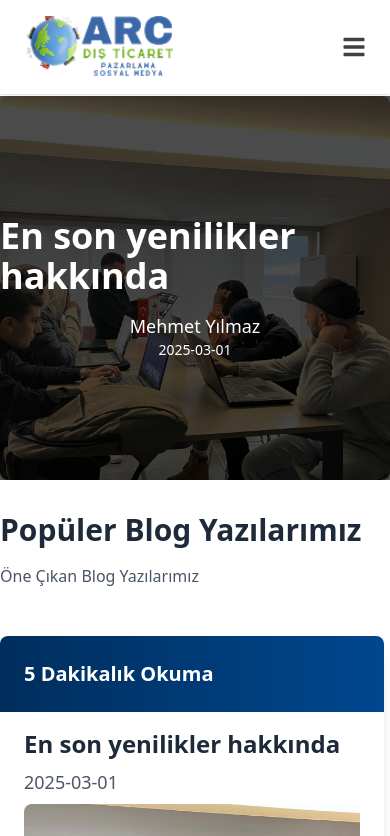
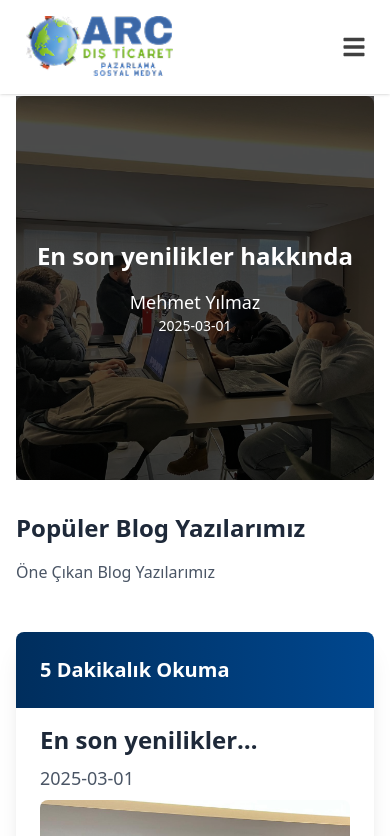
Before and after one commit to poyrazavsever/arc_foreign_trade, a Next.js app: page /blog in a window 390 px wide. Shown: the top 836 px of the page. Built offline with nearby package versions, Linux system fonts and the light colour scheme.

Commit message:
feat: added responsive to blog page

```diff
--- a/pages/blog/index.js
+++ b/pages/blog/index.js
@@ -122,11 +122,10 @@ const Blog = () => {
   };
 
   return (
-    <div className="w-full container mx-auto my-24">
+    <div className="w-full container mx-auto my-24 px-4">
 
       {/* En Son Yüklenen Post */}
       <div className="w-full h-96 relative mb-8">
-
         <img
           src={blogs[0]?.imageUrl}
           alt="Blog"
@@ -136,21 +135,20 @@ const Blog = () => {
         <div className="absolute inset-0 bg-black opacity-70"></div>
 
         <div className="absolute inset-0 flex flex-col justify-center items-center text-white">
-          <h2 className="text-4xl font-bold mb-4">{blogs[0]?.title}</h2>
+          <h2 className="text-2xl md:text-4xl font-bold mb-4">{blogs[0]?.title}</h2>
           <p className="text-lg">{blogs[0]?.author}</p>
           <p className="text-sm">{blogs[0]?.date}</p>
         </div>
-
       </div>
 
       {/* Popüler Postlar */}
       <div className="mb-24">
         <div className="text-left mb-12 flex flex-col items-start gap-4">
-          <h2 className="text-3xl font-bold text-gray-800">Popüler Blog Yazılarımız</h2>
+          <h2 className="text-2xl md:text-3xl font-bold text-gray-800">Popüler Blog Yazılarımız</h2>
           <p className="text-gray-600">Öne Çıkan Blog Yazılarımız</p>
         </div>
 
-        <div className="grid grid-cols-1 sm:grid-cols-2 lg:grid-cols-4 gap-6">
+        <div className="grid grid-cols-1 sm:grid-cols-2 lg:grid-cols-3 xl:grid-cols-4 gap-6">
           {popularPosts.map((post) => (
             <BlogCard
               key={post.id}
@@ -170,11 +168,11 @@ const Blog = () => {
       {/* Tüm Blog Postları ve Pagination */}
       <div>
         <div className="text-left mb-12 flex flex-col items-start gap-4">
-          <h2 className="text-3xl font-bold text-gray-800">Bütün Blog Yazılarımız</h2>
+          <h2 className="text-2xl md:text-3xl font-bold text-gray-800">Bütün Blog Yazılarımız</h2>
           <p className="text-gray-600">Blog yazılarımızı okuyun, keşfedin.</p>
         </div>
 
-        <div className="grid grid-cols-1 sm:grid-cols-3 lg:grid-cols-4 gap-6 mb-8">
+        <div className="grid grid-cols-1 sm:grid-cols-2 md:grid-cols-3 lg:grid-cols-4 gap-6 mb-8">
           {currentPosts.map((post) => (
             <BlogCard
               key={post.id}
@@ -190,18 +188,18 @@ const Blog = () => {
         </div>
 
         {/* Pagination */}
-        <div className="flex justify-between items-center">
+        <div className="flex justify-between items-center mt-6">
           <button
             onClick={handlePreviousPage}
             disabled={currentPage === 1}
-            className="bg-blue-500 text-white px-4 py-2 rounded-lg"
+            className="bg-blue-500 text-white px-4 py-2 rounded-lg disabled:bg-gray-400"
           >
             Önceki
           </button>
           <button
             onClick={handleNextPage}
             disabled={indexOfLastPost >= blogs.length}
-            className="bg-blue-500 text-white px-4 py-2 rounded-lg"
+            className="bg-blue-500 text-white px-4 py-2 rounded-lg disabled:bg-gray-400"
           >
             Sonraki
           </button>
```
